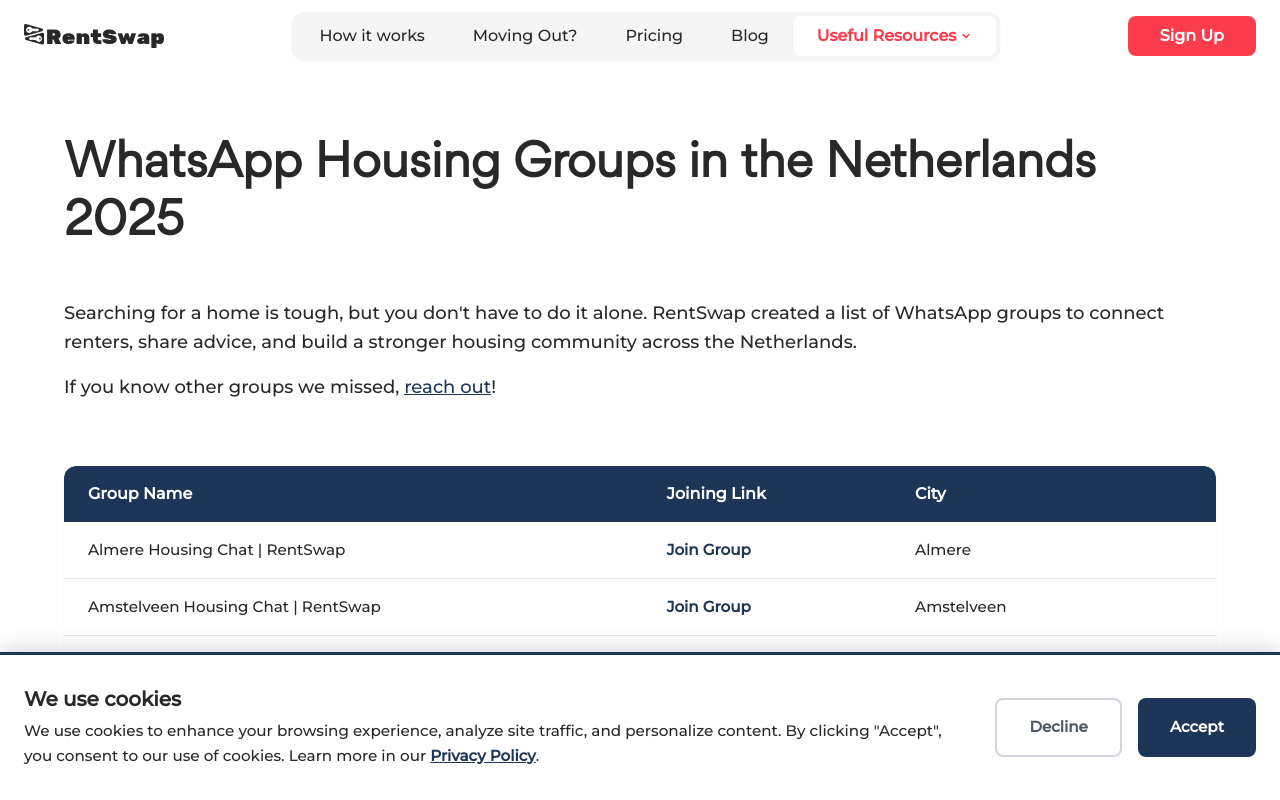
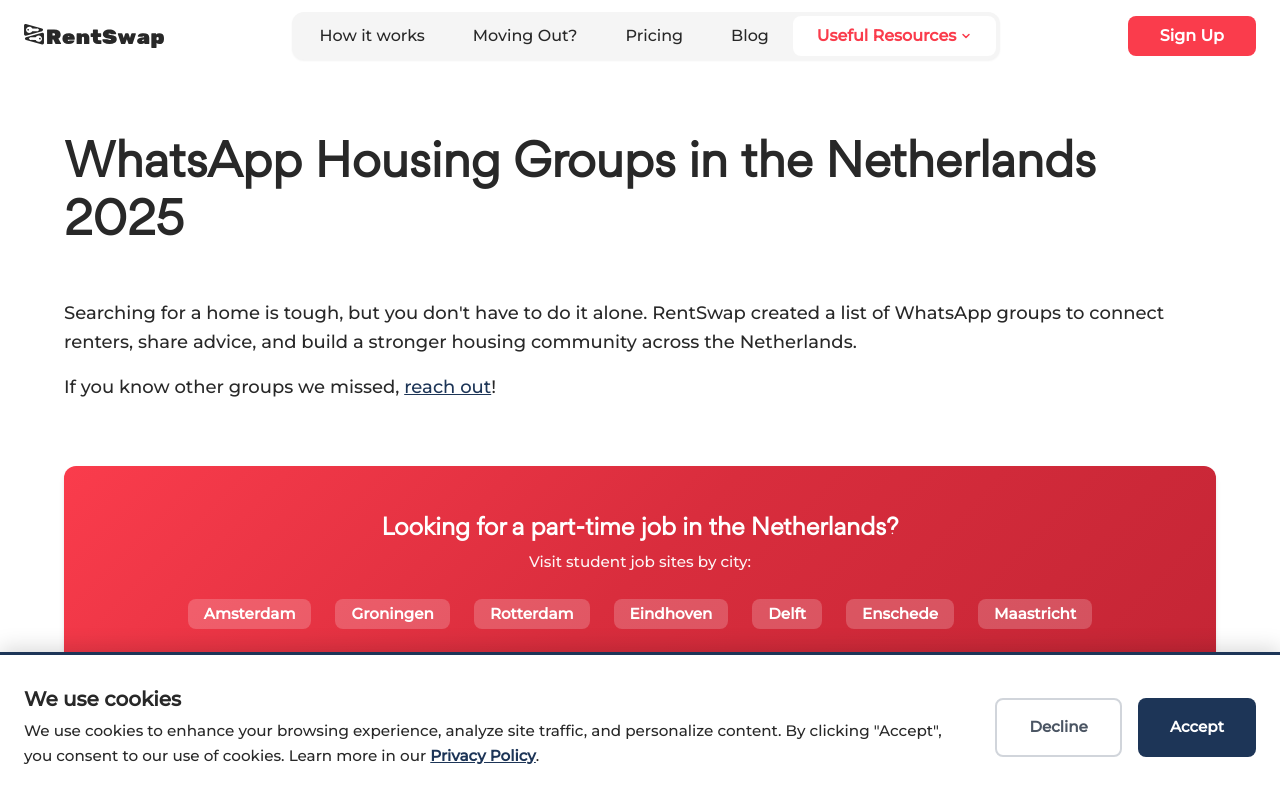
Before and after one commit to This-Marinov-guy/rentswap-v2, a Next.js app: page /whatsapp-netherlands in a window 1280 px wide. Shown: the top 800 px of the page. Built offline with nearby package versions, Linux system fonts and the light colour scheme.

Commit message:
add student groups

```diff
--- a/src/app/whatsapp-netherlands/page.module.css
+++ b/src/app/whatsapp-netherlands/page.module.css
@@ -136,6 +136,69 @@
   text-decoration: underline;
 }
 
+/* Student jobs panel banner */
+.studentJobsBanner {
+  background: linear-gradient(135deg, #fa3c4c 0%, #d92d3d 50%, #c42535 100%);
+  border-radius: var(--radius-lg);
+  padding: var(--spacing-2xl) var(--spacing-xl);
+  margin-bottom: var(--spacing-3xl);
+  color: var(--white);
+  font-family: var(--font-montserrat);
+  box-shadow: var(--shadow-md);
+}
+
+.studentJobsBannerTitle {
+  font-family: var(--font-gordita);
+  font-size: clamp(1.25rem, 2.5vw, 1.5rem);
+  font-weight: 900;
+  margin: 0 0 var(--spacing-sm);
+  color: var(--white);
+  text-align: center;
+}
+
+.studentJobsBannerSubtitle {
+  font-size: 0.95rem;
+  margin: 0 0 var(--spacing-lg);
+  opacity: 0.95;
+  color: var(--white);
+  text-align: center;
+}
+
+.studentJobsCityList {
+  list-style: none;
+  margin: 0;
+  padding: 0;
+  display: flex;
+  flex-wrap: wrap;
+  justify-content: center;
+  gap: var(--spacing-sm) var(--spacing-lg);
+}
+
+.studentJobsCityList li {
+  margin: 0;
+}
+
+.studentJobsBannerLink {
+  display: inline-block;
+  padding: var(--spacing-xs) var(--spacing-md);
+  background: rgba(255, 255, 255, 0.2);
+  color: var(--white);
+  text-decoration: none;
+  border-radius: var(--radius-md);
+  font-weight: 600;
+  font-size: 0.95rem;
+  transition:
+    background-color var(--transition-base),
+    transform var(--transition-base);
+}
+
+.studentJobsBannerLink:hover {
+  background: rgba(255, 255, 255, 0.35);
+  color: var(--white);
+  text-decoration: none;
+  transform: translateY(-1px);
+}
+
 @media (max-width: 768px) {
   .page {
     padding: var(--spacing-xl) 0;
@@ -167,4 +230,17 @@
   .tableCell:last-child {
     min-width: 120px;
   }
+
+  .studentJobsBanner {
+    padding: var(--spacing-xl) var(--spacing-md);
+  }
+
+  .studentJobsCityList {
+    gap: var(--spacing-xs) var(--spacing-md);
+  }
+
+  .studentJobsBannerLink {
+    font-size: 0.875rem;
+    padding: var(--spacing-xs) var(--spacing-sm);
+  }
 }
--- a/src/app/whatsapp-netherlands/page.tsx
+++ b/src/app/whatsapp-netherlands/page.tsx
@@ -19,6 +19,12 @@
 };
 
 interface WhatsAppGroup {
+  name: string;
+  link: string;
+  city: string;
+}
+
+interface StudentJobWebsite {
   name: string;
   link: string;
   city: string;
@@ -242,6 +248,44 @@
   },
 ];
 
+const studentJobWebsites: StudentJobWebsite[] = [
+  {
+    name: "Student Jobs Amsterdam",
+    link: "https://studentjobsamsterdam.nl",
+    city: "Amsterdam",
+  },
+  {
+    name: "Student Jobs Groningen",
+    link: "https://studentjobsgroningen.nl",
+    city: "Groningen",
+  },
+  {
+    name: "Student Jobs Rotterdam",
+    link: "https://studentjobsrotterdam.nl",
+    city: "Rotterdam",
+  },
+  {
+    name: "Student Jobs Eindhoven",
+    link: "https://studentjobseindhoven.nl",
+    city: "Eindhoven",
+  },
+  {
+    name: "Student Jobs Delft",
+    link: "https://studentjobsdelft.nl",
+    city: "Delft",
+  },
+  {
+    name: "Student Jobs Enschede",
+    link: "https://studentjobsenschede.nl",
+    city: "Enschede",
+  },
+  {
+    name: "Student Jobs Maastricht",
+    link: "https://studentjobmaastricht.nl",
+    city: "Maastricht",
+  },
+];
+
 export default function WhatsAppNetherlandsPage() {
   return (
     <>
@@ -266,6 +310,29 @@
               <a href="mailto:info@rentswap.nl">reach out</a>!
             </p>
           </div>
+
+          <section className={styles.studentJobsBanner} aria-label="Student job websites">
+            <h2 className={styles.studentJobsBannerTitle}>
+              Looking for a part-time job in the Netherlands?
+            </h2>
+            <p className={styles.studentJobsBannerSubtitle}>
+              Visit student job sites by city:
+            </p>
+            <ul className={styles.studentJobsCityList}>
+              {studentJobWebsites.map((site) => (
+                <li key={site.link}>
+                  <a
+                    href={site.link}
+                    target="_blank"
+                    rel="noopener noreferrer"
+                    className={styles.studentJobsBannerLink}
+                  >
+                    {site.city}
+                  </a>
+                </li>
+              ))}
+            </ul>
+          </section>
 
           <div className={styles.tableContainer}>
             <table className={styles.table}>
```
